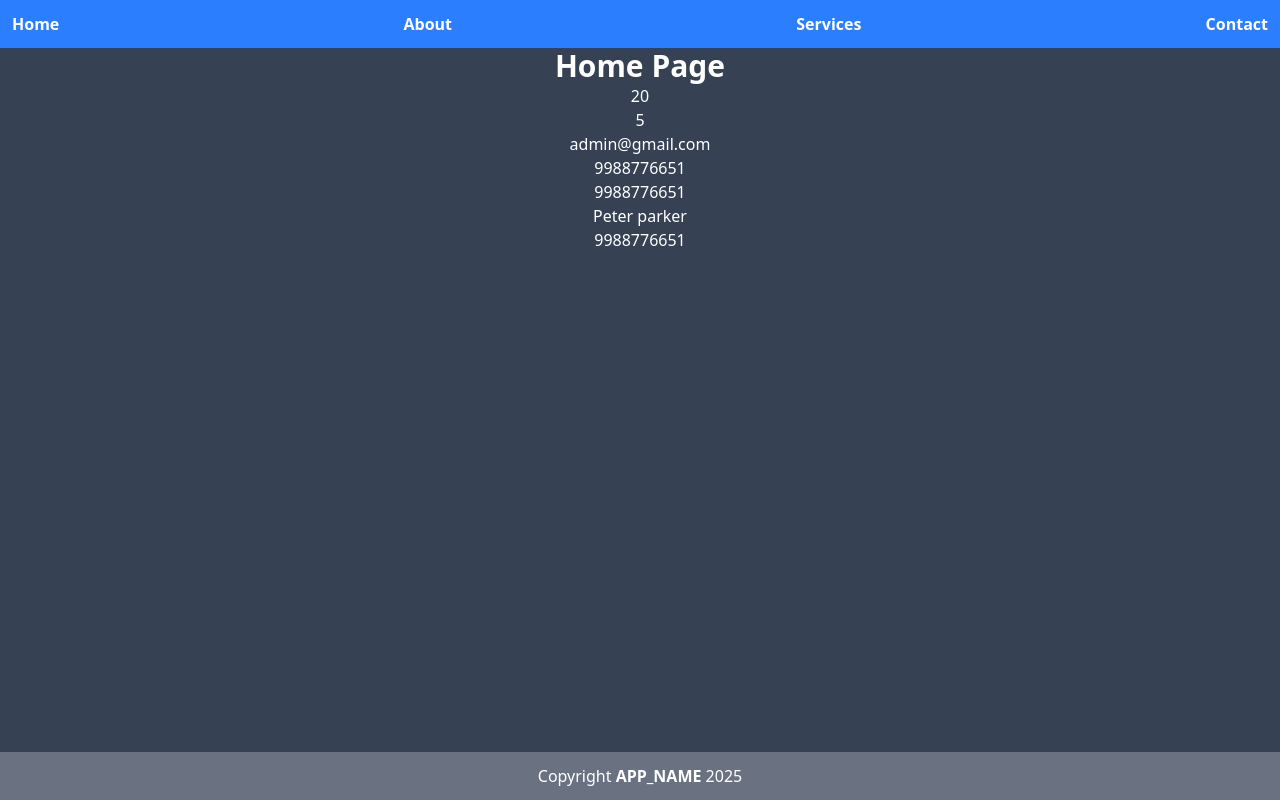
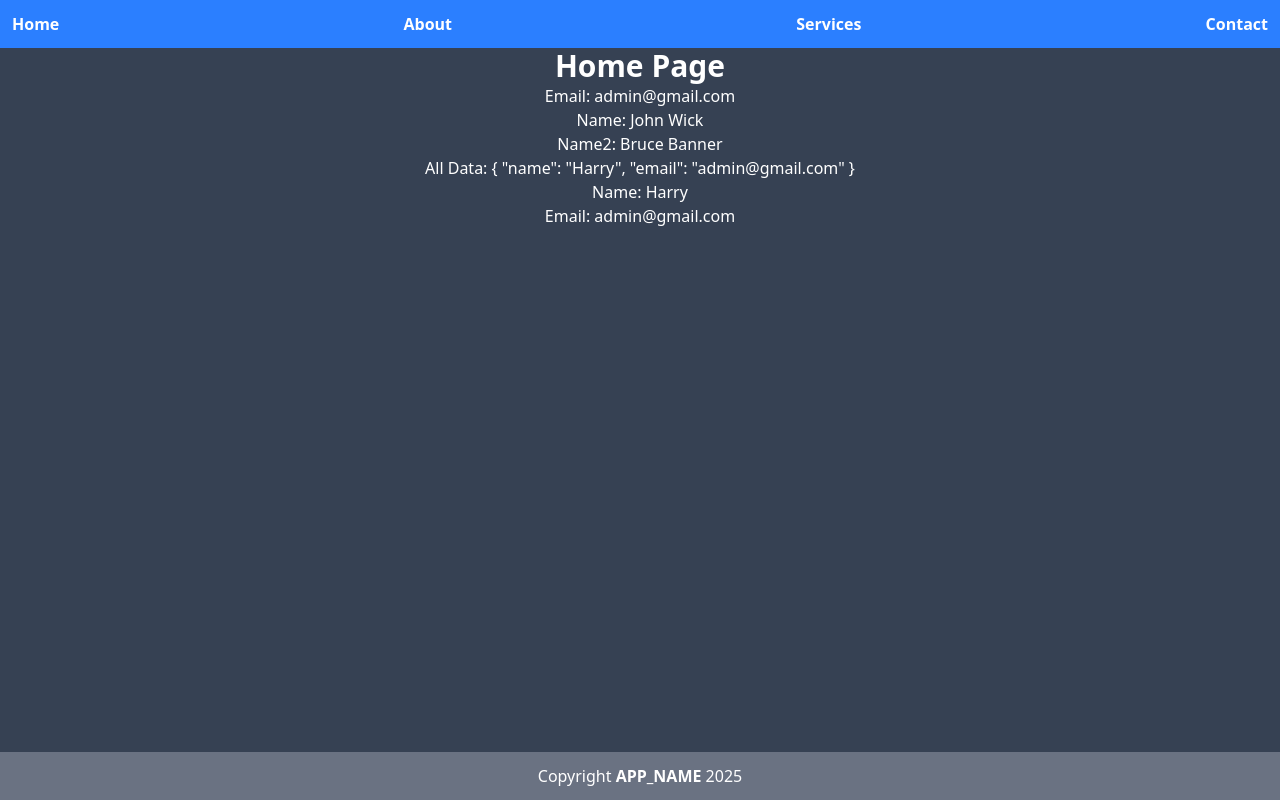
Before and after one commit to TechnicalSabir/vue-practice, a Vue app: page / in a window 1280 px wide. Built offline with nearby package versions, Linux system fonts and the light colour scheme.

Commit message:
PR-8 Method with params

```diff
--- a/src/views/Home.vue
+++ b/src/views/Home.vue
@@ -5,8 +5,16 @@ export default {
     return {
       email: "admin@gmail.com",
       mobile: 9988776655,
-      getName: (name = "Hello Name") => {
-        return name
+    }
+  },
+  methods: {
+    getName(name) {
+      return name
+    },
+    getData() {
+      return {
+        name: "Harry",
+        email: this.email
       }
     }
   }
@@ -15,12 +23,12 @@ export default {
 <template>
   <main class="flex justify-center items-center flex-col">
     <h1 class="text-3xl font-bold">Home Page</h1>
-    <h1>{{ 10 + 10 }}</h1>
-    <h1>{{ ("Hello").length }}</h1>
-    <h1>{{ email }}</h1>
-    <h1>{{ mobile }}</h1>
-    <h1>{{ mobile }}</h1>
-    <h1>{{ getName("Peter parker") }}</h1>
-    <h1>{{ mobile = 9988776651 }}</h1>  <!-- We can change the value of the variable too. -->
+    <h1>Email: {{ email }}</h1>
+    <h1>Name: {{ getName("John Wick") }}</h1>
+    <h1>Name2: {{ getName("Bruce Banner") }}</h1>
+    <h1>All Data: {{ getData() }}</h1>
+    <h1>Name: {{ getData().name }}</h1>
+    <h1>Email: {{ getData().email }}</h1>
+
   </main>
 </template>
```
